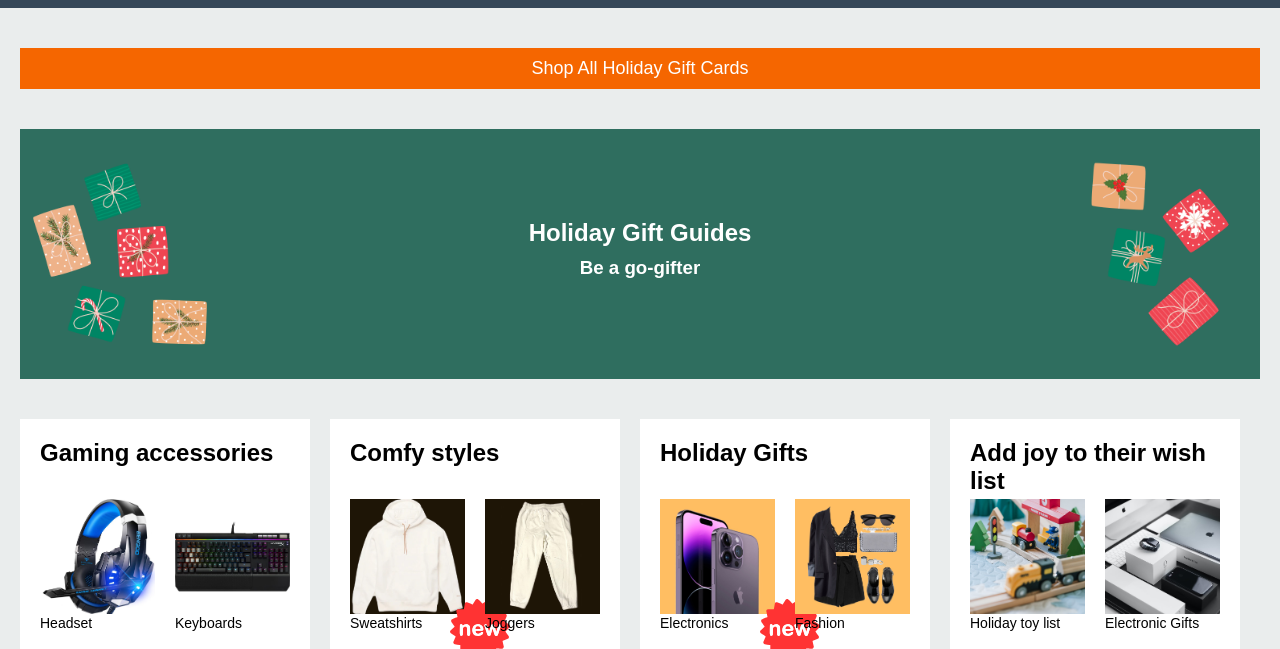
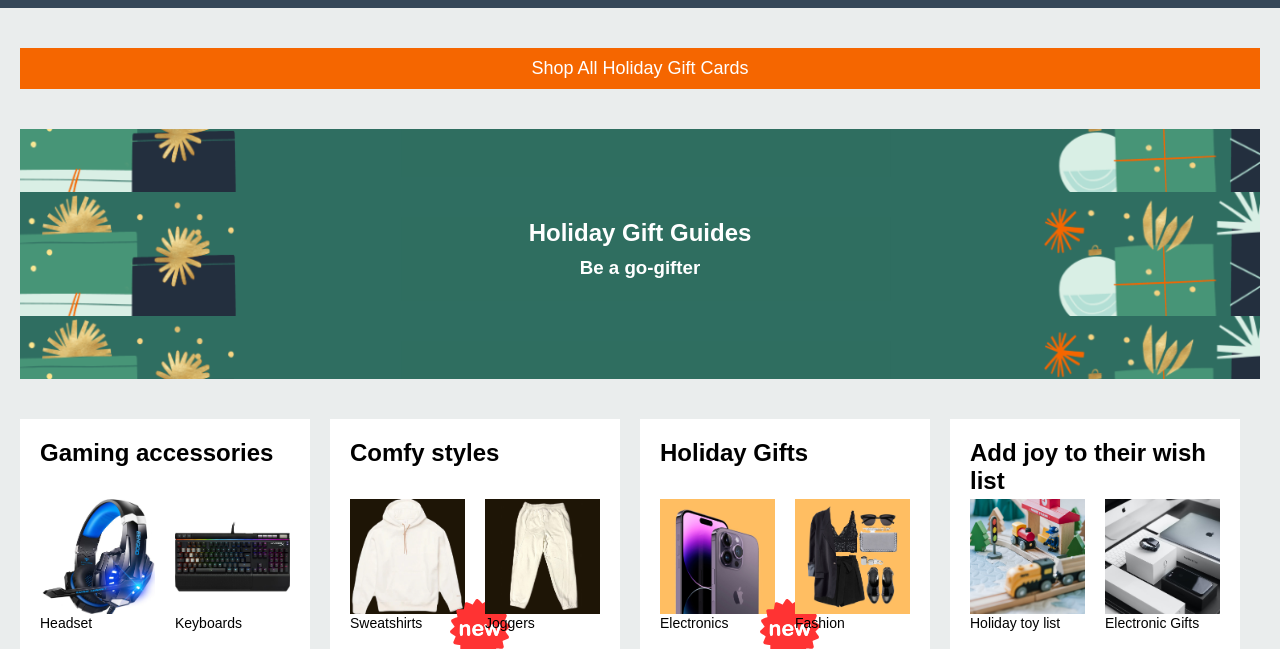
Before and after one commit to fdemento/Esercitazione-Amazon, a plain HTML site: page index.html in a window 1280 px wide. Shown: the part 110-759 px from the top of the page. Drawn offline with Linux system fonts and the light colour scheme.

Commit message:
Sezione verde aggiornata

```diff
--- a/index.html
+++ b/index.html
@@ -29,12 +29,10 @@
                 <h2>Shop All Holiday Gift Cards</h2>
             </div>
             <div class="banner">
-                <img src="assets/gift-1.png" alt="">
                 <div>
                     <h1>Holiday Gift Guides</h1>
                     <h3>Be a go-gifter</h3>
                 </div>
-                <img src="assets/gift-2.png" alt="">
             </div>
         </section>
 
@@ -166,9 +164,7 @@
         <section class="carousel">
             <div class="carousel-text">
                 <h2>Find the perfect gift</h2>
-                <a href="#">
-                    <p>Shop now</p>
-                </a>
+                <a href="#"><p>Shop now</p></a>
             </div>
             <div class="slider">
                 <img src="assets/category-1.jpg" alt="Immagine della categoria">
--- a/style.css
+++ b/style.css
@@ -55,19 +55,18 @@ h2 {
     width: 100%;
     margin-bottom: 40px;
     display: flex;
-    justify-content: space-between;
+    justify-content: center;
     align-items: center;
     background-color: #2F6E5F;
+    background-image: url(assets/bg-image.png);
+    background-size: contain;
+    background-position: center;
 }
 
 .banner h1, h3{
     margin-bottom: 10px;
     text-align: center;
     color: white;
-}
-
-.banner img{
-    max-width: 200px;
 }
 
 /* Sezione Carosello */
```
Also changed, not shown: assets/bg-image.png (added).
